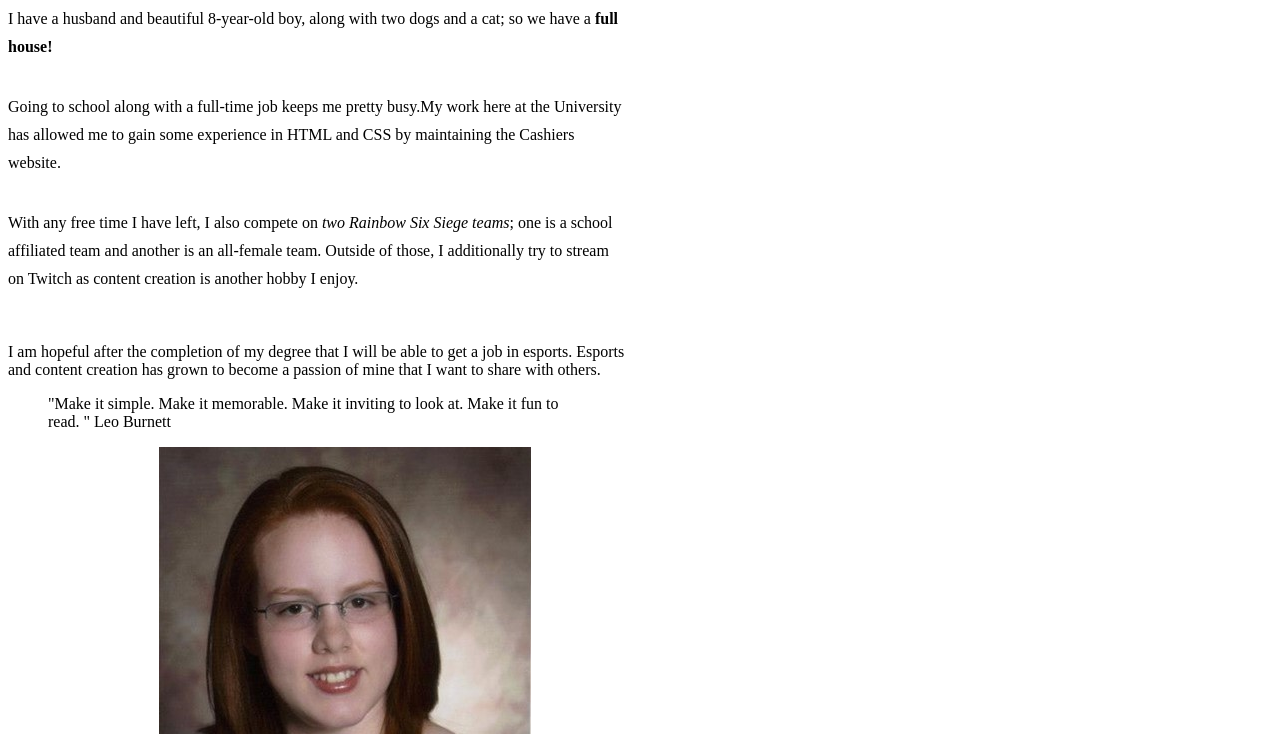
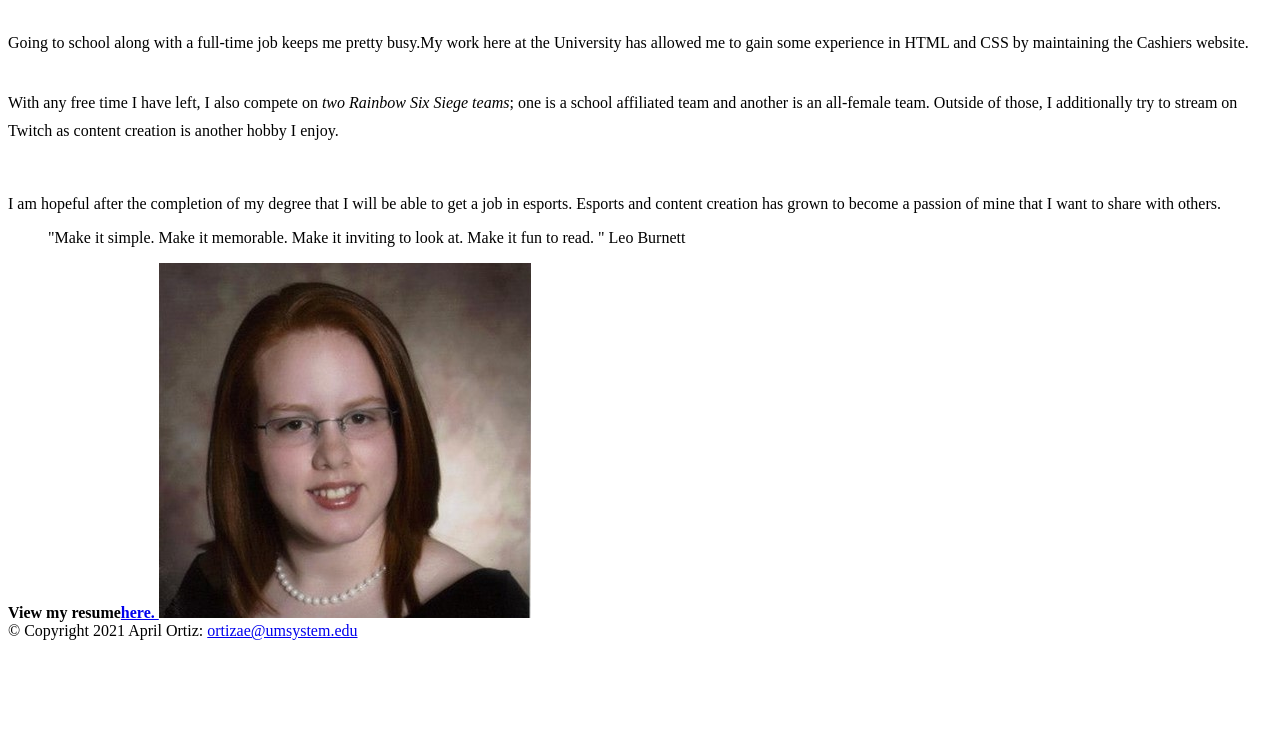
Before and after one commit to April-Ortiz/April-Ortiz.github.io, a plain HTML site: page islt_7310/about.html in a window 1280 px wide. Shown: the part 207-941 px from the top of the page. After the commit the page ends 855 px from the top, so only its background shows below. Drawn offline with Linux system fonts and the light colour scheme.

Commit message:
Add files via upload

```diff
--- a/islt_7310/style.css
+++ b/islt_7310/style.css
@@ -1,6 +1,6 @@
 #changeMe { color: #330066;}
 
-.wrapper {
+wrapper {
     display:grid;
     grid-template-columns: 1fr 1fr;
 	grid-template-rows: ;
```
